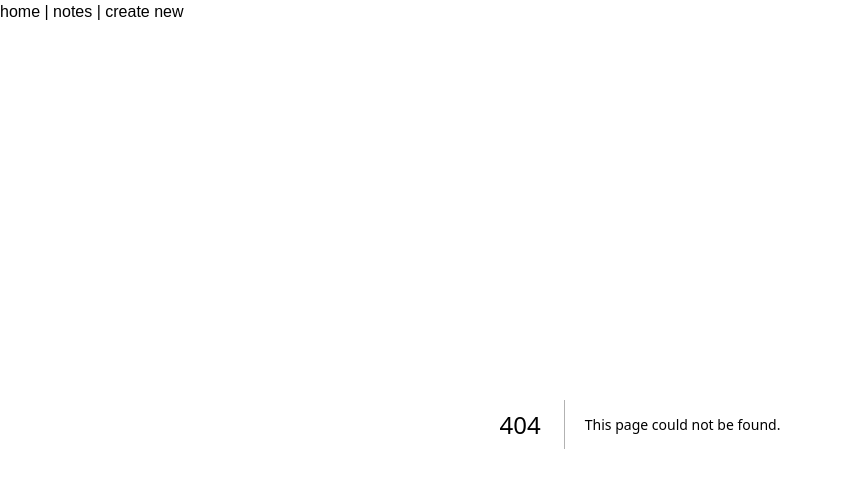
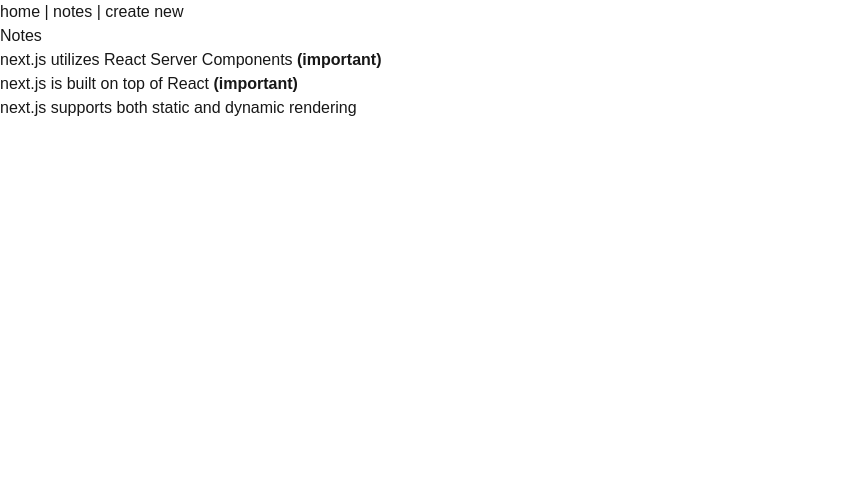
Before and after one commit to johnclamy/notes-app, a Next.js app: page /notes in a window 1280 px wide. Before the commit this address had no page. Shown: the top 488 px of the page, without its empty margins (0-842 px from the left). Built offline with nearby package versions, Linux system fonts and the light colour scheme.

Commit message:
service the notes page with a list of notes

```diff
--- /dev/null
+++ b/app/notes/page.tsx
@@ -0,0 +1,20 @@
+import getNotes from '../../services/notes'
+
+
+export default function NotesPage() {
+    return (
+        <main>
+            <header>
+                <h1>Notes</h1>
+            </header>
+
+            <article>
+                {getNotes().map(note => (
+                    <section key={note.id}>
+                        {note.content} {note.important && <strong>(important)</strong>}
+                    </section>
+                ))}
+            </article>
+        </main>
+    )
+}
```
